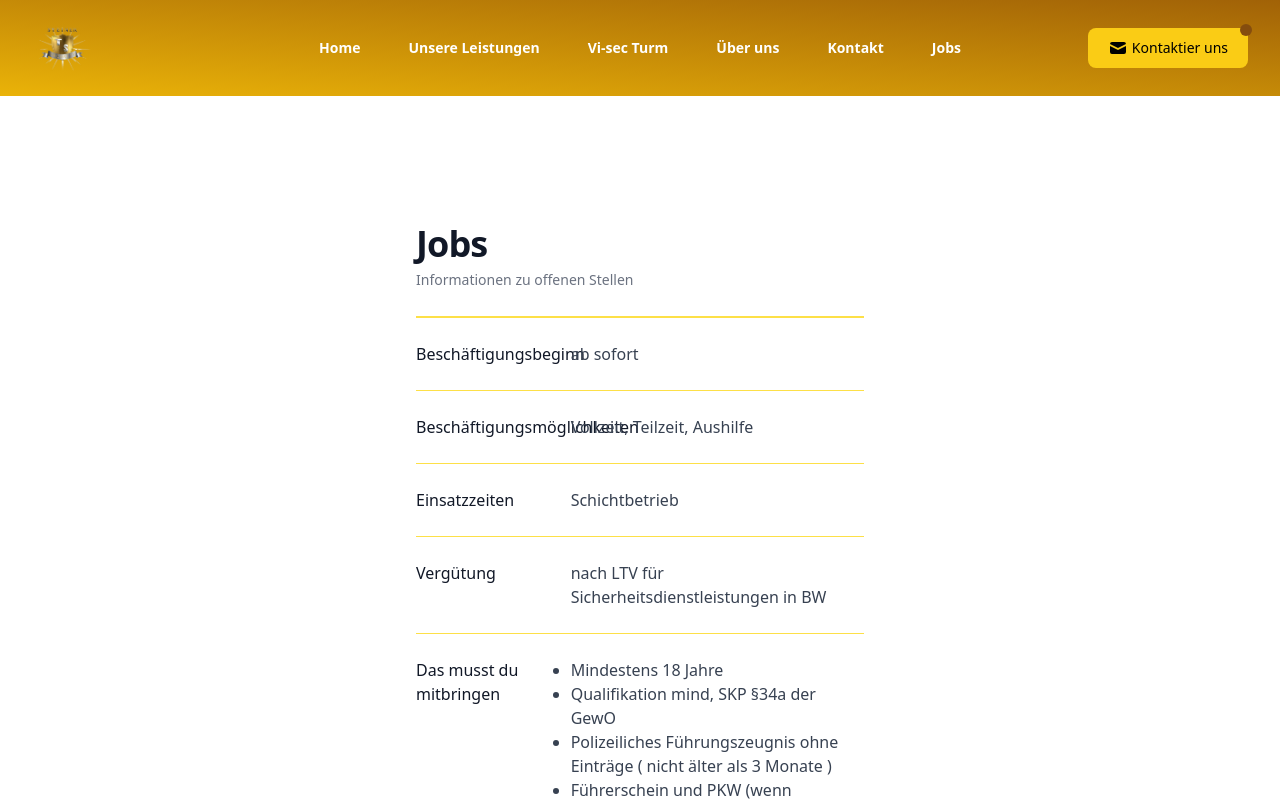
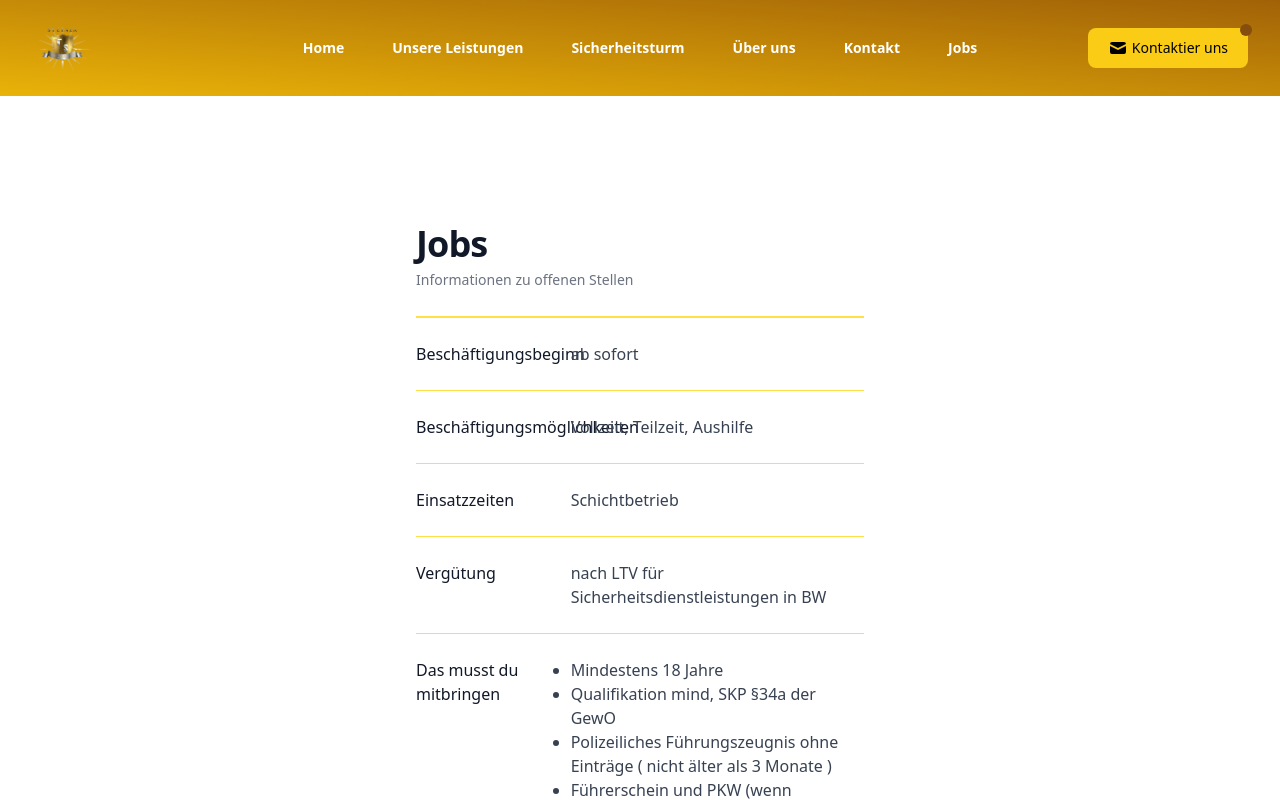
Before and after one commit to Maduki-tech/steiner, a Next.js app: page /jobs in a window 1280 px wide. Shown: the top 800 px of the page. Built offline with nearby package versions, Linux system fonts and the light colour scheme.

Commit message:
removed vi-sec naming

```diff
--- a/src/Components/Header.tsx
+++ b/src/Components/Header.tsx
@@ -8,7 +8,7 @@ import { Bars3Icon, XMarkIcon } from "@heroicons/react/24/outline";
 const navigation = [
   { name: "Home", href: "/" },
   { name: "Unsere Leistungen", href: "/leistungen" },
-  { name: "Vi-sec Turm", href: "/vi-sec-turm" },
+  { name: "Sicherheitsturm", href: "/sicherheitsturm" },
   { name: "Über uns", href: "/about" },
   { name: "Kontakt", href: "kontakt" },
   { name: "Jobs", href: "/jobs" },
--- a/src/pages/vi-sec-turm/index.tsx
+++ b/src/pages/sicherheitsturm/index.tsx
@@ -32,7 +32,7 @@ function Content() {
           <div className="lg:pr-4">
             <div className="lg:max-w-lg">
               <p className="text-base font-semibold leading-7 text-yellow-600">
-                Vi-Sec Turm
+                Sicherheitsturm
               </p>
               <h1 className="mt-2 text-3xl font-bold tracking-tight text-gray-900 sm:text-4xl">
                 Baustellenüberwachung
```
